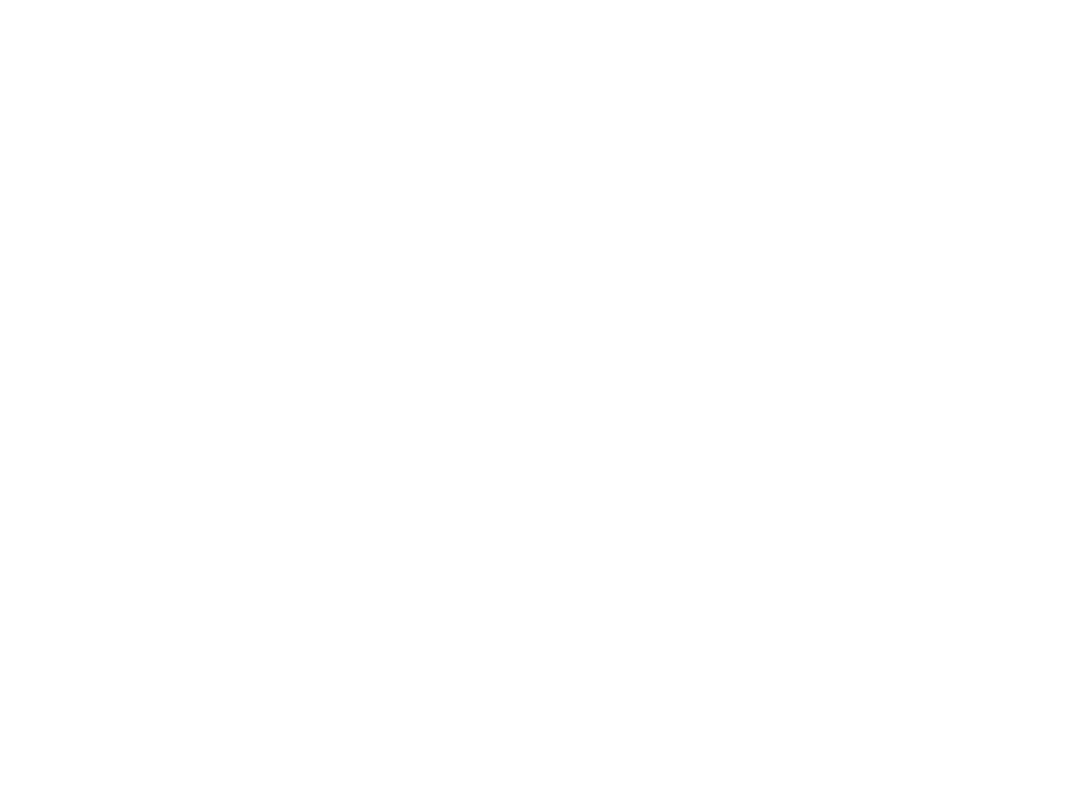
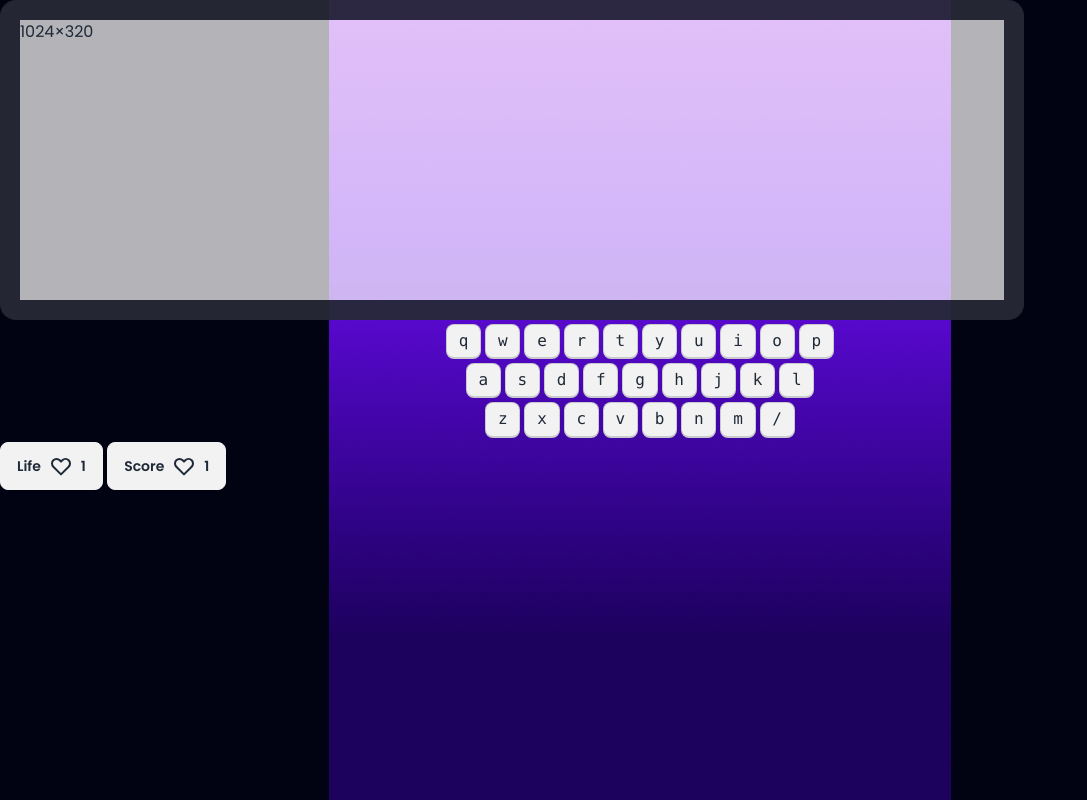
Before and after one commit to contactmizan/alpha-clash-pro, a plain HTML site: page index.html in a window 1280 px wide. Shown: the whole page, without its empty margins (0-1087 px from the left). Drawn offline with nearby package versions, Linux system fonts and the light colour scheme.

Commit message:
added screen

```diff
--- a/index.html
+++ b/index.html
@@ -1,11 +1,98 @@
 <!DOCTYPE html>
 <html lang="en">
+
 <head>
     <meta charset="UTF-8">
     <meta name="viewport" content="width=device-width, initial-scale=1.0">
     <title>Alpha Clash Pro</title>
+    <!-- daisy ui & tailwind -->
+
+    <link href="https://cdn.jsdelivr.net/npm/daisyui@4.7.2/dist/full.min.css" rel="stylesheet" type="text/css" />
+    <script src="https://cdn.tailwindcss.com"></script>
+    <!-- custom css -->
+    <link rel="stylesheet" href="styles/style.css">
 </head>
-<body>
 
+<body class="font-poppins">
+    <main class="min-h-screen bg-[#010313] bg-[url(images/background.png)] bg-no-repeat bg-center">
+        <!-- home screen -->
+        <section class="home min-h-screen text-white flex  justify-center items-center hidden">
+            <div class="flex flex-col items-center gap-10">
+                <h1 class="text-8xl font-anton">Alpha Clash pro</h1>
+                <p>Unleash Your Keyboard Kung Fu : Press “Enter” to Play</p>
+                <button class="btn bg-white text-black">Play Now</button>
+            </div>
+        </section>
+        <!-- playground start -->
+        <section class="play-ground">
+            <div>
+                <!-- dcreen -->
+                <div
+                    class="artboard artboard-horizontal phone-6 border-[20px] rounded-2xl border-[#010313CC] bg-[#FFFFFFB3]">
+                    1024×320</div>
+                <!-- keyboard -->
+                <div>
+                    <div class="flex justify-center gap-1 my-1 w-full">
+                        <kbd class="kbd">q</kbd>
+                        <kbd class="kbd">w</kbd>
+                        <kbd class="kbd">e</kbd>
+                        <kbd class="kbd">r</kbd>
+                        <kbd class="kbd">t</kbd>
+                        <kbd class="kbd">y</kbd>
+                        <kbd class="kbd">u</kbd>
+                        <kbd class="kbd">i</kbd>
+                        <kbd class="kbd">o</kbd>
+                        <kbd class="kbd">p</kbd>
+                    </div>
+                    <div class="flex justify-center gap-1 my-1 w-full">
+                        <kbd class="kbd">a</kbd>
+                        <kbd class="kbd">s</kbd>
+                        <kbd class="kbd">d</kbd>
+                        <kbd class="kbd">f</kbd>
+                        <kbd class="kbd">g</kbd>
+                        <kbd class="kbd">h</kbd>
+                        <kbd class="kbd">j</kbd>
+                        <kbd class="kbd">k</kbd>
+                        <kbd class="kbd">l</kbd>
+                    </div>
+                    <div class="flex justify-center gap-1 my-1 w-full">
+                        <kbd class="kbd">z</kbd>
+                        <kbd class="kbd">x</kbd>
+                        <kbd class="kbd">c</kbd>
+                        <kbd class="kbd">v</kbd>
+                        <kbd class="kbd">b</kbd>
+                        <kbd class="kbd">n</kbd>
+                        <kbd class="kbd">m</kbd>
+                        <kbd class="kbd">/</kbd>
+                    </div>
+                </div>
+                <!-- life score -->
+                <div>
+                    <button class="btn">Life
+                        <svg xmlns="http://www.w3.org/2000/svg" class="h-6 w-6" fill="none" viewBox="0 0 24 24"
+                            stroke="currentColor">
+                            <path stroke-linecap="round" stroke-linejoin="round" stroke-width="2"
+                                d="M4.318 6.318a4.5 4.5 0 000 6.364L12 20.364l7.682-7.682a4.5 4.5 0 00-6.364-6.364L12 7.636l-1.318-1.318a4.5 4.5 0 00-6.364 0z" />
+                        </svg>
+                        1
+                    </button>
+                    <button class="btn">
+                        Score
+                        <svg xmlns="http://www.w3.org/2000/svg" class="h-6 w-6" fill="none" viewBox="0 0 24 24"
+                            stroke="currentColor">
+                            <path stroke-linecap="round" stroke-linejoin="round" stroke-width="2"
+                                d="M4.318 6.318a4.5 4.5 0 000 6.364L12 20.364l7.682-7.682a4.5 4.5 0 00-6.364-6.364L12 7.636l-1.318-1.318a4.5 4.5 0 00-6.364 0z" />
+                        </svg>
+                        1
+                    </button>
+                </div>
+            </div>
+        </section>
+        <!-- playground end -->
+        <section class="score">
+
+        </section>
+    </main>
 </body>
+
 </html>
--- /dev/null
+++ b/styles/style.css
@@ -0,0 +1,12 @@
+
+
+@import url('https://fonts.googleapis.com/css2?family=Anton&family=Poppins:wght@400;500;600;700;800&display=swap');
+
+
+.font-poppins{
+    font-family: "Poppins", sans-serif;
+}
+
+.font-anton{
+    font-family: "Anton", sans-serif;
+}
--- /dev/null
+++ b/tailwind.config.js
@@ -0,0 +1,8 @@
+/** @type {import('tailwindcss').Config} */
+module.exports = {
+    content: ["./src/**/*.{html,js}"],
+    theme: {
+      extend: {},
+    },
+    plugins: [],
+  }
```
